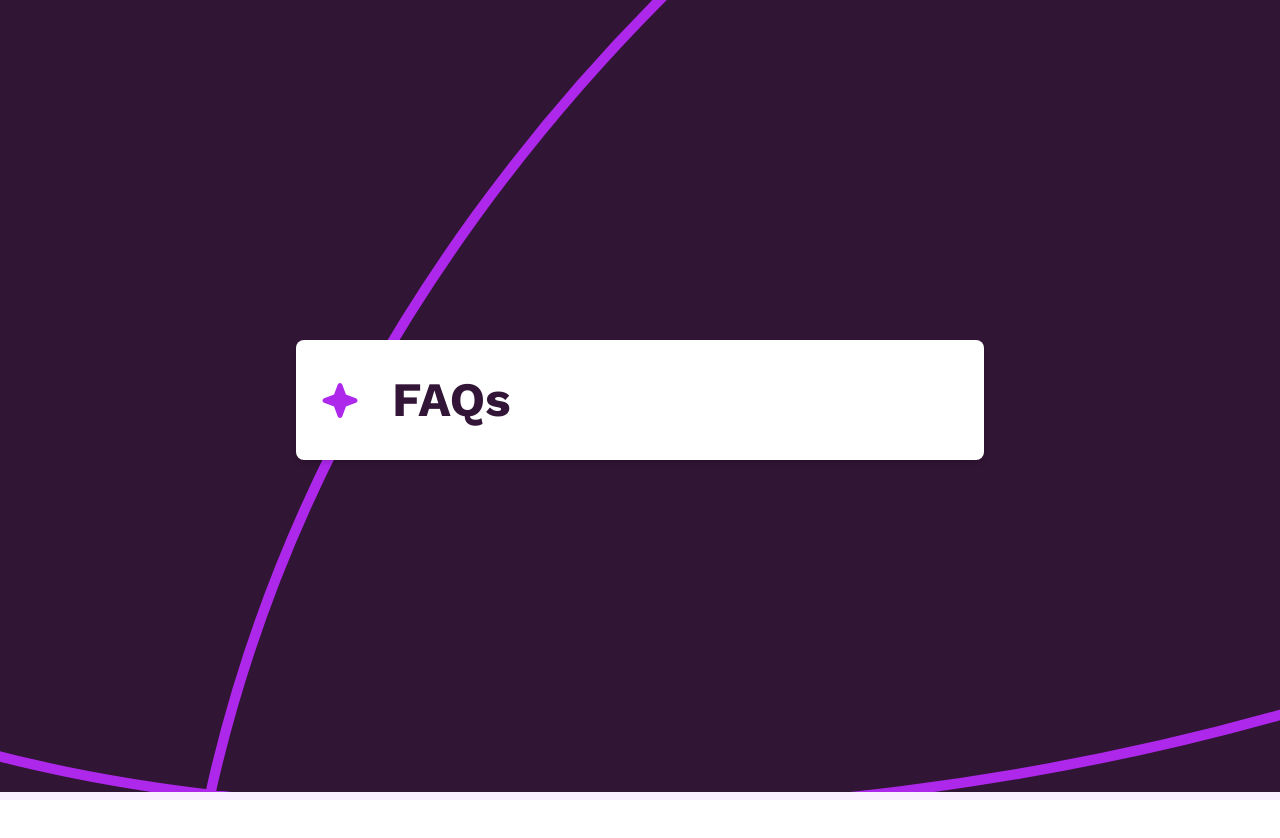
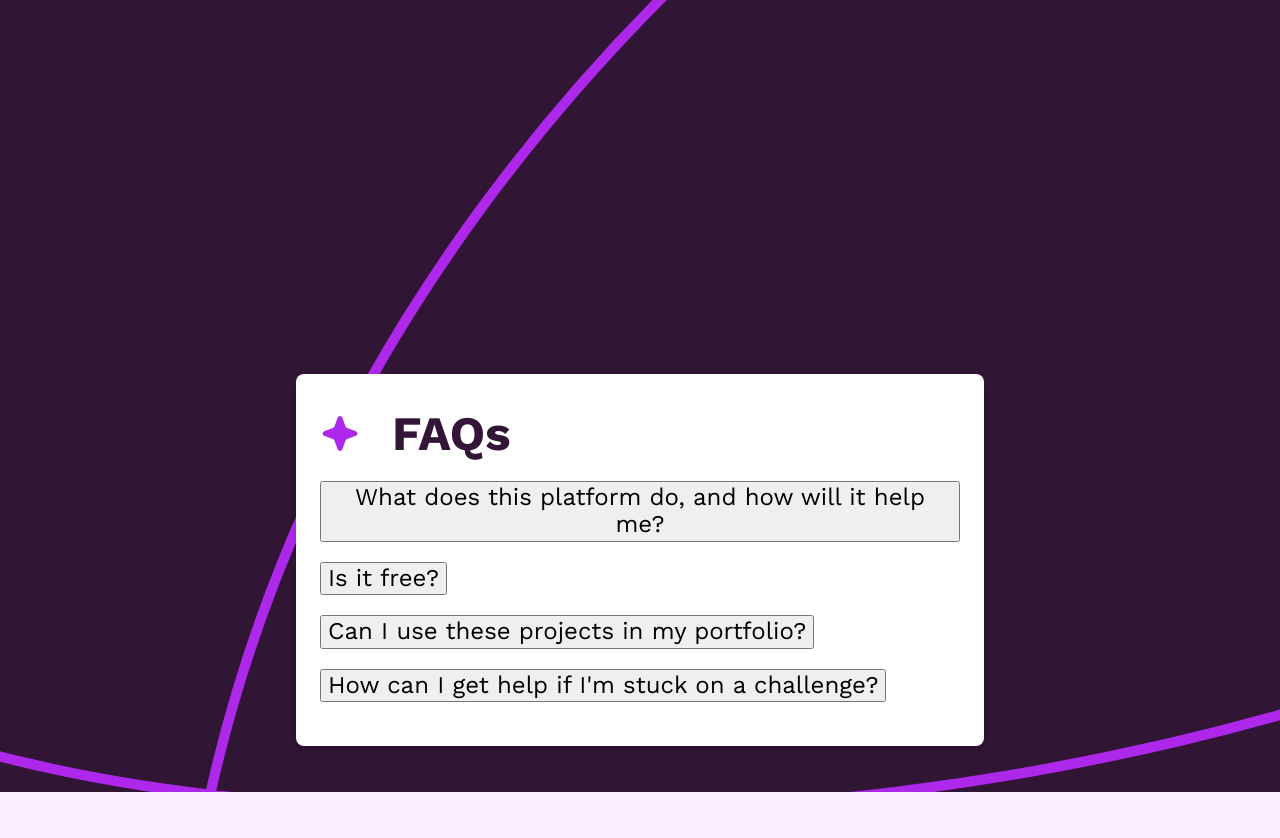
Before and after one commit to jessiicacmoore/fem_faq-accordion, a React (Vite) app: page / in a window 1280 px wide. Shown: the top 838 px of the page. Before the commit the page ends 800 px from the top, so only its background shows below. Built offline with nearby package versions, Linux system fonts and the light colour scheme.

Commit message:
:construction: Add Accordion components with basic functionality

```diff
--- a/src/App.tsx
+++ b/src/App.tsx
@@ -1,7 +1,8 @@
 import { createGlobalStyle, ThemeProvider } from 'styled-components';
 import { theme } from '@/theme/theme';
 import Container from '@/components/Container';
-import Title from './components/Title';
+import Title from '@/components/Title';
+import QuestionAccordionList from '@/components/QuestionAccordionList';
 
 const GlobalStyles = createGlobalStyle`
   body {
@@ -29,6 +30,7 @@ function App() {
         <Title>
           FAQs<span className="sr-only"> (Frequently Asked Questions)</span>
         </Title>
+        <QuestionAccordionList />
       </Container>
     </ThemeProvider>
   );
--- a/src/components/Container.tsx
+++ b/src/components/Container.tsx
@@ -8,6 +8,7 @@ type ContainerProps = React.HtmlHTMLAttributes<HTMLDivElement> & {
 
 const StyledWrapper = styled.div`
   min-height: 100vh;
+  padding-block: 10rem;
   display: flex;
   justify-content: center;
   align-items: center;
@@ -18,7 +19,7 @@ const StyledWrapper = styled.div`
 `;
 
 const StyledContainer = styled.div`
-  width: 85vw;
+  width: 75vw;
   max-width: 640px;
   padding: 1.5rem;
   background-color: ${({ theme }) => theme.colors.white};
--- /dev/null
+++ b/src/components/QuestionAccordionItem.tsx
@@ -0,0 +1,41 @@
+import { useState } from 'react';
+import styled from 'styled-components';
+import { Question as QuestionType } from '@/constants/questions';
+
+type StyledAccordionPanelProps = {
+  $isOpen: boolean;
+};
+
+const StyledAccordionPanel = styled.div<StyledAccordionPanelProps>`
+  display: ${({ $isOpen }) => ($isOpen ? 'block' : 'none')};
+`;
+
+function QuestionAccordionItem({ question }: { question: QuestionType }) {
+  const [isOpen, setIsOpen] = useState(false);
+  const headingId = `question${question.id}-heading`;
+  const contentId = `question${question.id}-content`;
+
+  return (
+    <li>
+      <h2 id={headingId}>
+        <button
+          onClick={() => setIsOpen((prev) => !prev)}
+          aria-controls={contentId}
+          aria-expanded={isOpen}
+        >
+          <span>{question.question}</span>
+        </button>
+      </h2>
+      <StyledAccordionPanel
+        id={contentId}
+        aria-labelledby={headingId}
+        role="region"
+        $isOpen={isOpen}
+      >
+        <p>A: {question.answer}</p>
+      </StyledAccordionPanel>
+    </li>
+  );
+}
+
+export default QuestionAccordionItem;
--- /dev/null
+++ b/src/components/QuestionAccordionList.tsx
@@ -0,0 +1,20 @@
+import styled from 'styled-components';
+import QuestionAccordionItem from '@/components/QuestionAccordionItem';
+import { QUESTIONS, Question as QuestionType } from '@/constants/questions';
+
+const StyledList = styled.ul`
+  list-style: none;
+  padding: 0;
+`;
+
+function QuestionAccordionList() {
+  return (
+    <StyledList>
+      {QUESTIONS.map((item: QuestionType) => (
+        <QuestionAccordionItem question={item} key={QuestionAccordionItem.id} />
+      ))}
+    </StyledList>
+  );
+}
+
+export default QuestionAccordionList;
```
